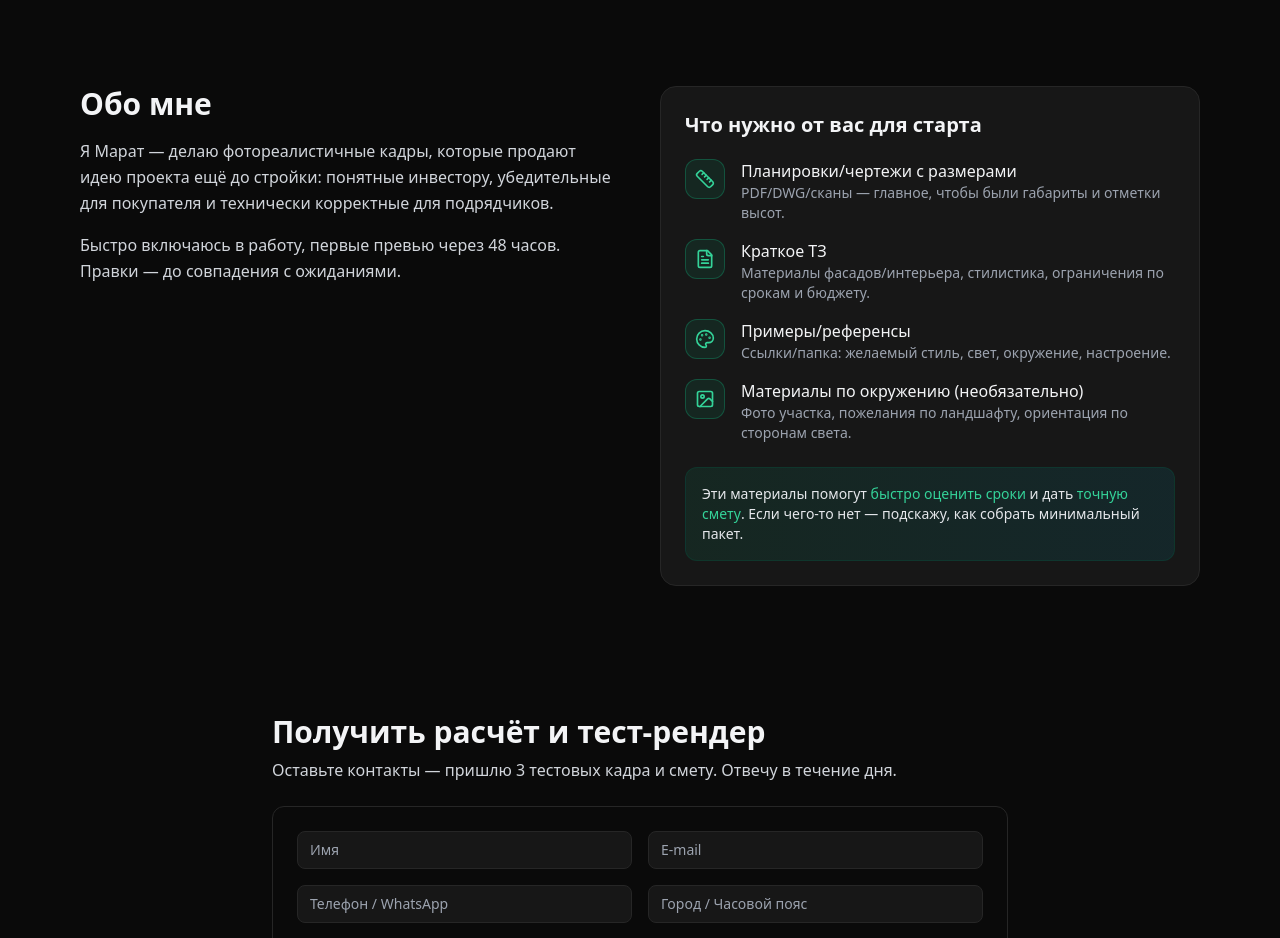
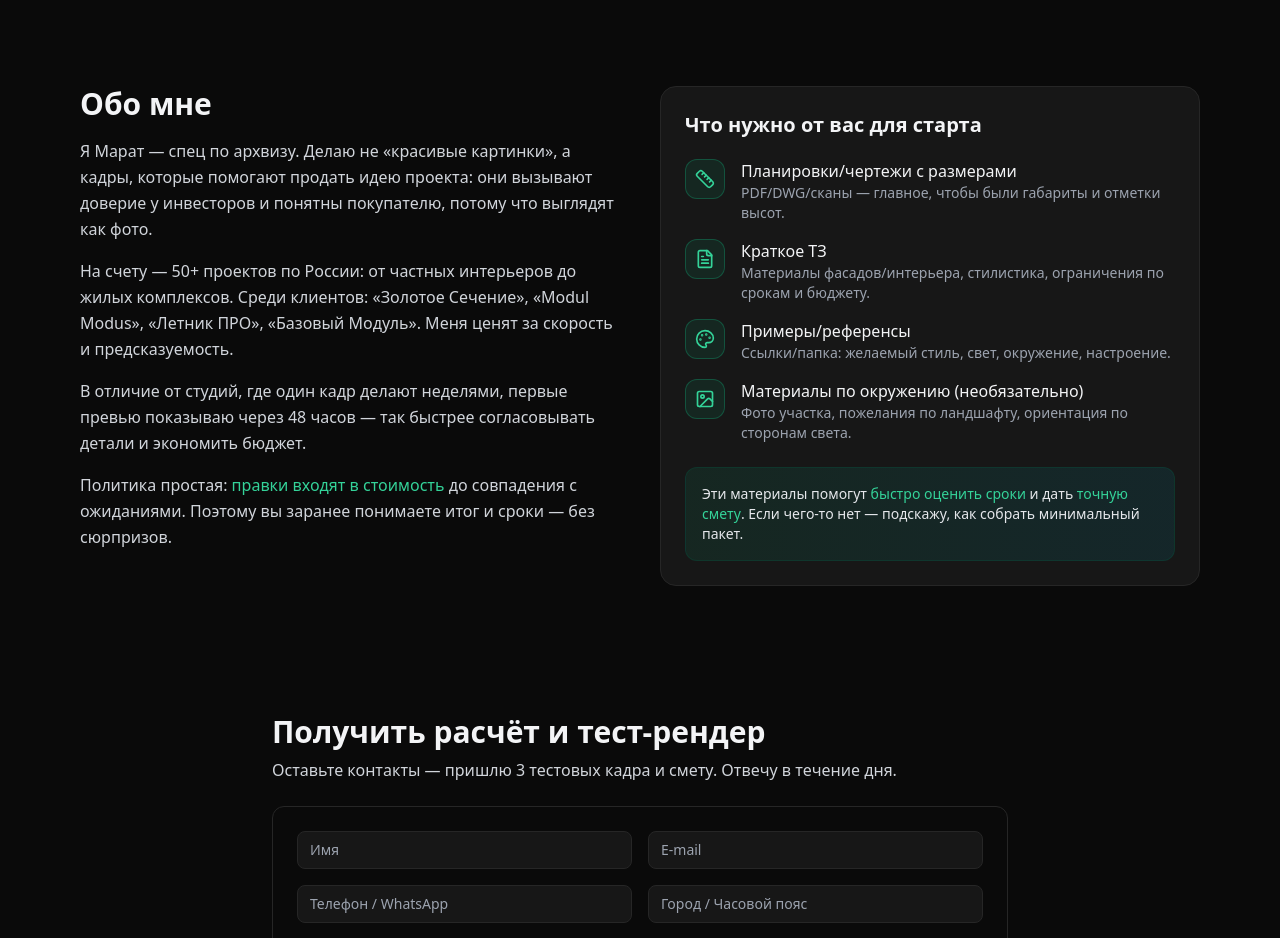
Before and after one commit to laverekoy777/blenderast, a React (Vite) app: page / in a window 1280 px wide. Shown: the part 2140-3078 px from the top of the page. Built offline with nearby package versions, Linux system fonts and the light colour scheme.

Commit message:
Update App.jsx

```diff
--- a/src/App.jsx
+++ b/src/App.jsx
@@ -516,14 +516,22 @@ export default function Landing3D() {
       <section id="about" className="py-16 scroll-mt-24">
         <div className="max-w-6xl mx-auto px-4 grid md:grid-cols-2 gap-10 items-start">
           {/* Левая колонка: коротко о специалисте */}
-          <div>
+           <div>
             <h2 className="text-3xl font-bold mb-4">Обо мне</h2>
             <p className="text-gray-300 leading-relaxed mb-4">
-              Я Марат — делаю фотореалистичные кадры, которые продают идею проекта ещё до стройки: понятные инвестору,
-              убедительные для покупателя и технически корректные для подрядчиков.
+              Я Марат — спец по архвизу. Делаю не «красивые картинки», а кадры, которые помогают продать идею проекта:
+              они вызывают доверие у инвесторов и понятны покупателю, потому что выглядят как фото.
+            </p>
+            <p className="text-gray-300 leading-relaxed mb-4">
+              На счету — 50+ проектов по России: от частных интерьеров до жилых комплексов. Среди клиентов: «Золотое
+              Сечение», «Modul Modus», «Летник ПРО», «Базовый Модуль». Меня ценят за скорость и предсказуемость.
+            </p>
+            <p className="text-gray-300 leading-relaxed mb-4">
+              В отличие от студий, где один кадр делают неделями, первые превью показываю через 48 часов — так быстрее
+              согласовывать детали и экономить бюджет.
             </p>
             <p className="text-gray-300 leading-relaxed">
-              Быстро включаюсь в работу, первые превью через 48 часов. Правки — до совпадения с ожиданиями.
+              Политика простая: <span className="text-emerald-400 font-medium">правки входят в стоимость</span> до совпадения с ожиданиями. Поэтому вы заранее понимаете итог и сроки — без сюрпризов.
             </p>
           </div>
 
```
